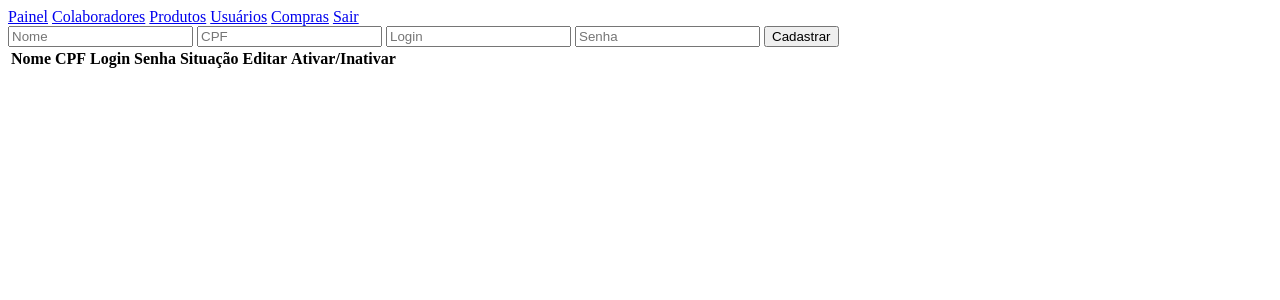
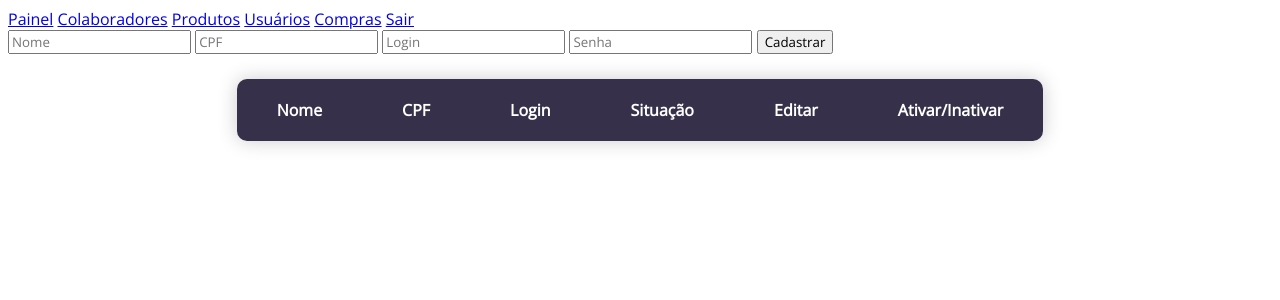
Before and after one commit to pedro7/conveniencia, a Django app: page /colaboradores/ in a window 1280 px wide. Shown: the top 300 px of the page. Run offline with Django 4.2, Linux system fonts and the light colour scheme; the visitor is signed in with stand-in values (Sample User, id 1); data that the repository does not hold is empty.

Commit message:
Add project files

```diff
--- a/colaboradores/models.py
+++ b/colaboradores/models.py
@@ -11,7 +11,7 @@ class Colaborador(models.Model):
     nome = models.CharField(max_length=100)
     cpf = models.CharField(max_length=11, unique=True)
     login = models.CharField(max_length=32, unique=True)
-    senha = models.CharField(max_length=128)
+    senha = models.CharField(max_length=255)
     situacao = models.CharField(max_length=7, choices=SITUACAO_CHOICES, default='ativo')
 
     def clean(self):
--- a/colaboradores/views.py
+++ b/colaboradores/views.py
@@ -1,5 +1,6 @@
 from django.contrib import messages
 from django.contrib.auth.decorators import login_required
+from django.contrib.auth.hashers import make_password
 from django.http import HttpRequest
 from django.shortcuts import redirect, render
 
@@ -15,6 +16,8 @@ def visualizar_colaboradores(request: HttpRequest):
 @login_required
 def cadastrar_colaborador(request: HttpRequest):
     if request.method == 'POST':
+        request.POST = request.POST.copy()
+        request.POST['senha'] = make_password(request.POST['senha'])
         form = ColaboradorForm(request.POST)
         if form.is_valid():
             form.save()
@@ -30,11 +33,14 @@ def editar_colaborador(request: HttpRequest, login):
     if request.method == 'GET':
         return render(request, 'colaboradores/editar-colaborador.html', {'colaborador': colaborador})
     elif request.method == 'POST':
-        colaborador.nome = request.POST['nome']
-        colaborador.cpf = request.POST['cpf']
-        colaborador.login = request.POST['login']
-        colaborador.senha = request.POST['senha']
-        colaborador.save()
+        form = ColaboradorForm(request.POST, instance=colaborador)
+        if form.is_valid():
+            form.save()
+        else:
+            for error_list in form.errors.values():
+                for error in error_list:
+                    messages.error(request, error)
+            return render(request, 'colaboradores/editar-colaborador.html', {'colaborador': colaborador})
         return redirect('visualizar_colaboradores')
 
 @login_required
--- a/conveniencia/settings.py
+++ b/conveniencia/settings.py
@@ -133,4 +133,4 @@ STATICFILES_DIRS = [
 
 DEFAULT_AUTO_FIELD = 'django.db.models.BigAutoField'
 
-LOGIN_URL = 'entrar/'
+LOGIN_URL = '/entrar/'
--- a/static/css/base.css
+++ /dev/null
@@ -1,29 +0,0 @@
-/* body {
-	background: linear-gradient(45deg, #12e3d2, #8f118f);
-	background-size: 400% 400%;
-	animation: gradient 120s ease infinite;
-	height: 100vh;
-}
-
-@keyframes gradient {
-	0% {
-		background-position: 0% 50%;
-	}
-	50% {
-		background-position: 100% 50%;
-	}
-	100% {
-		background-position: 0% 50%;
-	}
-}
-*/
-
-ul {
-    list-style-type: none;
-    margin: 0;
-    padding: 0;
-}
-
-li {
-    display: inline;
-}
--- /dev/null
+++ b/static/css/styles.css
@@ -0,0 +1,77 @@
+@import url('https://fonts.googleapis.com/css2?family=Open+Sans:wght@300&display=swap');
+
+* {
+    font-family: 'Open Sans', sans-serif;
+}
+
+/*body {
+	background: linear-gradient(45deg, #4e54c8, #8f94fb);
+	background-size: 400% 400%;
+	animation: gradient 30s ease infinite;
+	height: 100vh;
+}
+
+@keyframes gradient {
+	0% {
+		background-position: 0% 50%;
+	}
+	50% {
+		background-position: 100% 50%;
+	}
+	100% {
+		background-position: 0% 50%;
+	}
+}*/
+
+ul {
+    list-style-type: none;
+    margin: 0;
+    padding: 0;
+}
+
+li {
+    display: inline;
+}
+
+table {
+    border-collapse: collapse;
+	border-radius: 10px;
+	overflow: hidden;
+    margin: 25px;
+    box-shadow: 0 0 20px rgba(0, 0, 0, 0.20);
+	margin-left: auto;
+	margin-right: auto;
+}
+
+thead {
+    background-color: #36304A;
+    color: #FFFFFF;
+    text-align: left;
+}
+
+tbody tr {
+    border-bottom: 1px solid #DDDDDD;
+	background-color: #FFFFFF;
+}
+
+tbody tr:hover {
+	background-color: #F5F5F5;
+}
+
+tr:nth-of-type(even) {
+    background-color: #F5F5F5;
+}
+
+th {
+	padding-top: 20px;
+	padding-right: 40px;
+	padding-bottom: 20px;
+	padding-left: 40px;
+}
+
+td {
+	padding-top: 10px;
+	padding-right: 40px;
+	padding-bottom: 10px;
+	padding-left: 40px;
+}
--- a/templates/base.html
+++ b/templates/base.html
@@ -6,7 +6,7 @@
     <meta http-equiv="X-UA-Compatible" content="IE=edge">
     <meta name="viewport" content="width=device-width, initial-scale=1.0">
     <title>{% block title %}Base{% endblock %}</title>
-    <link rel="stylesheet" href="{% static 'css/base.css' %}">
+    <link rel="stylesheet" href="{% static 'css/styles.css' %}">
 </head>
 <body>
     <header>
--- a/templates/carrinho/carrinho.html
+++ b/templates/carrinho/carrinho.html
@@ -13,6 +13,9 @@
             <input type="text" name="codigo_barras" maxlength="13" placeholder="Código de Barras">
             <input type="submit" value="Adicionar no Carrinho">
         </form>
+        {% for message in messages %}
+            {{ message }}
+        {% endfor %}
         <table>
             <thead>
                 <tr>
--- a/templates/colaboradores/colaboradores.html
+++ b/templates/colaboradores/colaboradores.html
@@ -20,7 +20,6 @@
                 <th>Nome</th>
                 <th>CPF</th>
                 <th>Login</th>
-                <th>Senha</th>
                 <th>Situação</th>
                 <th>Editar</th>
                 <th>Ativar/Inativar</th>
@@ -32,7 +31,6 @@
                     <td>{{ colaborador.nome }}</td>
                     <td>{{ colaborador.cpf }}</td>
                     <td>{{ colaborador.login }}</td>
-                    <td>{{ colaborador.senha }}</td>
                     <td>{{ colaborador.situacao }}</td>
                     <td>
                         <form method="get" action="{% url 'editar_colaborador' colaborador.login %}">
--- a/templates/produtos/editar-produto.html
+++ b/templates/produtos/editar-produto.html
@@ -11,4 +11,7 @@
         <input type="submit" value="Editar">
         <a href="{% url 'visualizar_produtos' %}">Cancelar</a>
     </form>
+    {% for message in messages %}
+        {{ message }}
+    {% endfor %}
 {% endblock %}
--- a/templates/produtos/produtos.html
+++ b/templates/produtos/produtos.html
@@ -10,6 +10,9 @@
         <input type="number" step="0.01" name="preco" placeholder="Preço">
         <input type="submit" value="Cadastrar">
     </form>
+    {% for message in messages %}
+        {{ message }}
+    {% endfor %}
     <table>
         <thead>
             <tr>
--- a/templates/usuarios/usuarios.html
+++ b/templates/usuarios/usuarios.html
@@ -20,7 +20,6 @@
                 <th>Nome</th>
                 <th>Administrador</th>
                 <th>Último Login</th>
-                <th>Data de Ingresso</th>
                 <th>Editar</th>
                 <th>Excluir</th>
             </tr>
@@ -33,7 +32,6 @@
                     <td>{{ usuario.first_name }} {{ usuario.last_name }}</td>
                     <td>{{ usuario.is_superuser }}</td>
                     <td>{{ usuario.last_login }}</td>
-                    <td>{{ usuario.date_joined }}</td>
                     <td>
                         <form method="get" action="{% url 'editar_usuario' usuario.username %}">
                         {% csrf_token %}
```
Also changed, not shown: carrinho/views.py (+23 -6 lines), produtos/models.py (+17 -1 lines), produtos/views.py (+19 -10 lines), templates/colaboradores/editar-colaborador.html (+7 -4 lines), colaboradores/migrations/0007_alter_colaborador_cpf.py (added), colaboradores/migrations/0008_alter_colaborador_senha.py (added), produtos/migrations/0004_alter_produto_codigo_barras.py (added), static/css/entrar.css (deleted).
